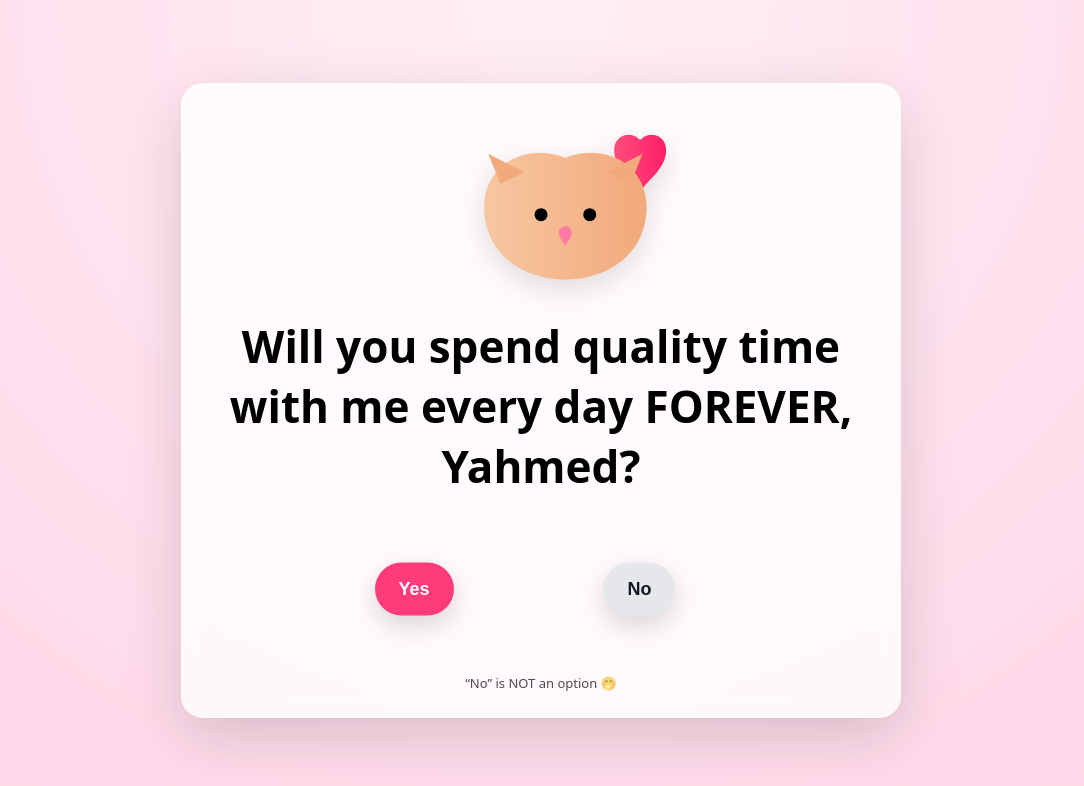
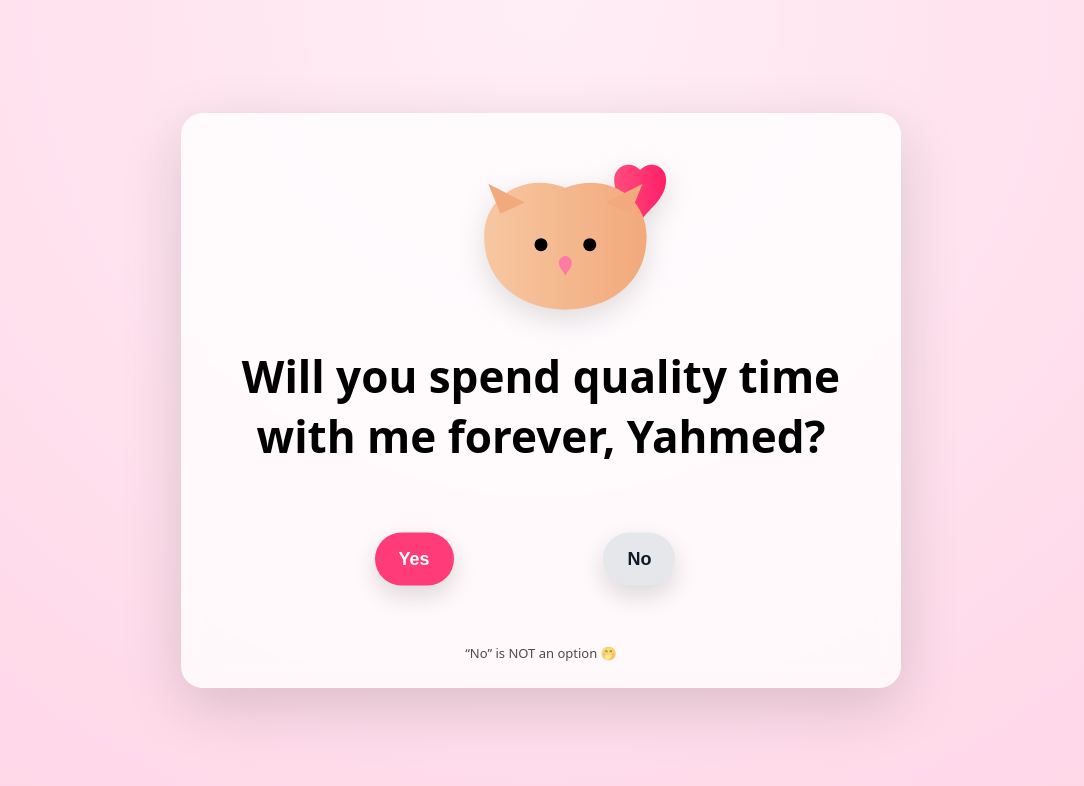
Before and after one commit to Maya-38/maya-38, a plain HTML site: page index.html in a window 1280 px wide. Shown: the whole page, without its empty margins (99-1183 px from the left). Drawn offline with nearby package versions, Linux system fonts and the light colour scheme.

Commit message:
Update index.html

```diff
--- a/index.html
+++ b/index.html
@@ -171,7 +171,7 @@
             fill="#ff7aa2"/>
     </svg>
 
-    <h1>Will you spend quality time with me every day FOREVER, Yahmed?</h1>
+    <h1>Will you spend quality time with me forever, Yahmed?</h1>
 
     <section class="button-zone" id="zone">
       <button id="yesBtn">Yes</button>
```
